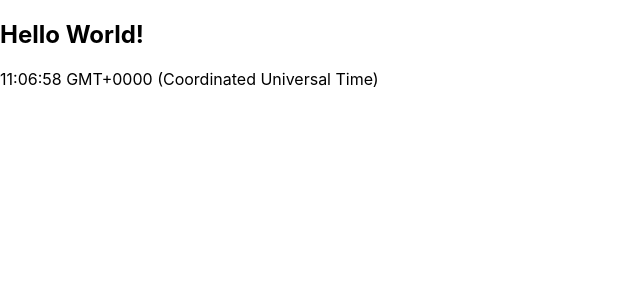
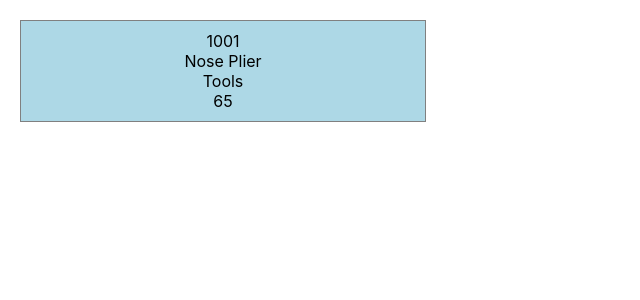
Before and after one commit to erkindunya/reactBasicsVijay, a React (Create React App) app: page / in a window 1280 px wide. Shown: the top 300 px of the page, without its empty margins (0-640 px from the left). Built offline with nearby package versions, Linux system fonts and the light colour scheme.

Commit message:
added Products

```diff
--- a/src/App.css
+++ b/src/App.css
@@ -32,7 +32,19 @@
   from {
     transform: rotate(0deg);
   }
+
   to {
     transform: rotate(360deg);
   }
 }
+
+
+/* Product Component Styles */
+.product {
+  border: 1px solid gray;
+  background: lightblue;
+  color: black;
+  padding: 10px;
+  width: 30%;
+  margin: 20px;
+}
--- a/src/App.tsx
+++ b/src/App.tsx
@@ -3,11 +3,12 @@ import logo from './logo.svg';
 import './App.css';
 
 import { Hello } from "./Hello";
+import { Product } from './Product';
 
 function App() {
   return (
-    <div>
-      <Hello />
+    <div className="App">
+      <Product id={1001} name="Nose Plier" cat="Tools" price={65} />
     </div>
   );
 }
--- /dev/null
+++ b/src/Product.tsx
@@ -0,0 +1,31 @@
+import * as React from 'react';
+
+import "./App.css";
+
+interface IProductProps {
+
+    id: number;
+    name: string;
+    cat: string;
+    price: number;
+}
+
+
+export class Product extends React.Component<IProductProps, any> {
+
+    constructor(props: IProductProps) {
+        super(props);
+
+    }
+
+    public render(): JSX.Element {
+        return <div className="product">
+
+            {this.props.id} <br />
+            {this.props.name} <br />
+            {this.props.cat} <br />
+            {this.props.price} <br />
+        </div>;
+
+    }
+}
```
